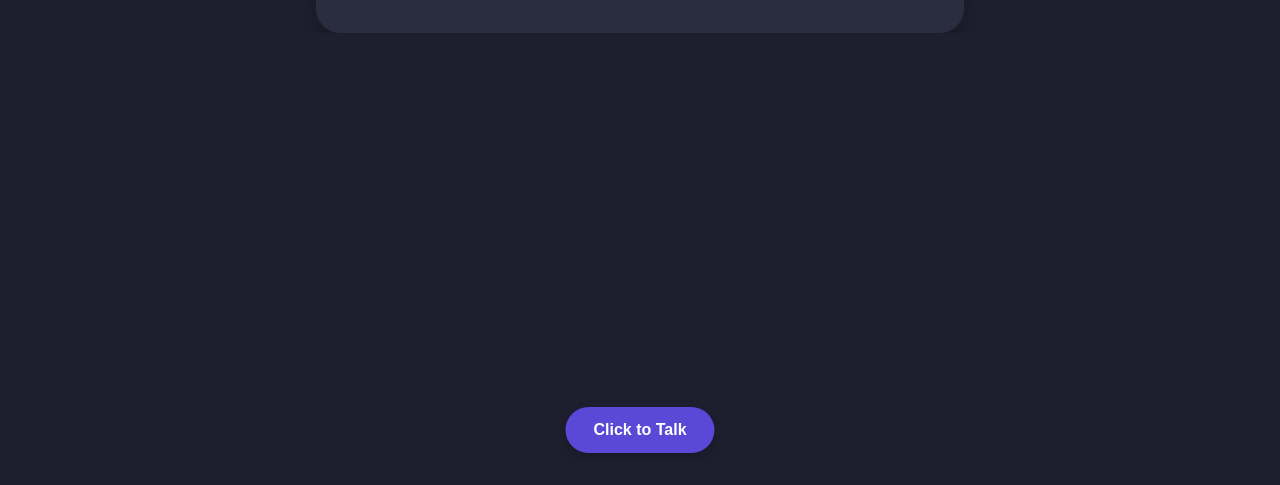
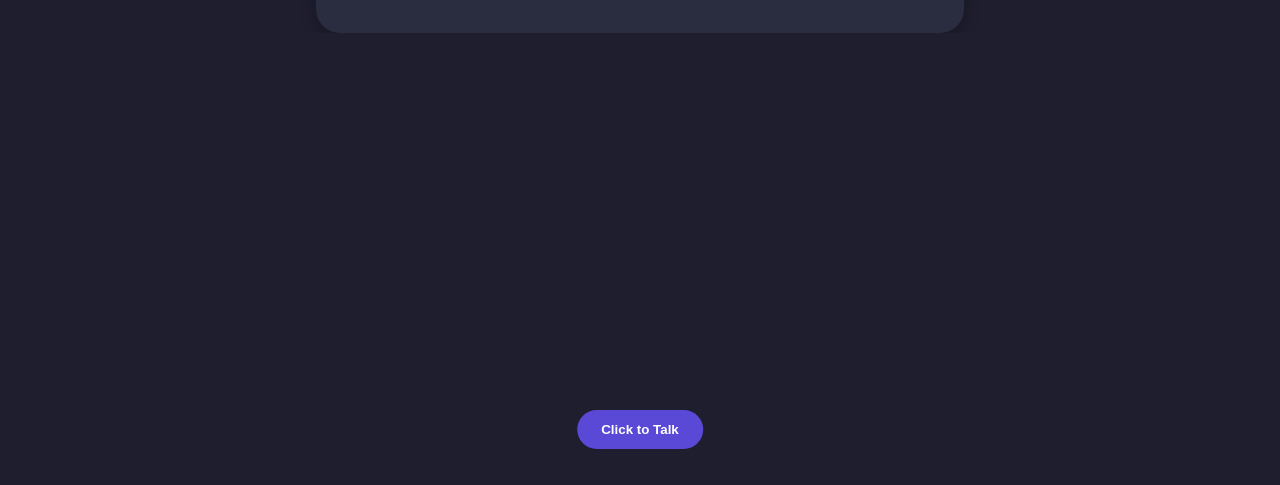
Before and after one commit to marwoodmakes/agora-demo, a website: page public/index.html in a window 1280 px wide. Shown: the part 315-800 px from the top of the page. Drawn offline with Linux system fonts and the light colour scheme.

Commit message:
Fix transcript bubble + stabilize record button

```diff
--- a/public/style.css
+++ b/public/style.css
@@ -188,21 +188,14 @@ html, body {
   }
   #recordButton {
     position: fixed;
-    bottom: 20px;
+    bottom: 24px;
     left: 50%;
     transform: translateX(-50%);
-    z-index: 1000;
-    padding: 14px 28px;
-    font-size: 16px;
-    background: #5A48D6;
-    color: #fff;
-    border: none;
-    border-radius: 999px;
-    box-shadow: 0 4px 12px rgba(0,0,0,0.2);
+    z-index: 10;
+    transition: none; /* 🧷 Prevent flying */
+    pointer-events: auto;
   }
 
-
   #recordButton:hover {
-    transform: translateY(-2px);
-    box-shadow: 0 6px 14px rgba(0, 0, 0, 0.25);
+    transform: translateX(-50%); /* 🧷 Prevent wiggle on hover */
   }
```
